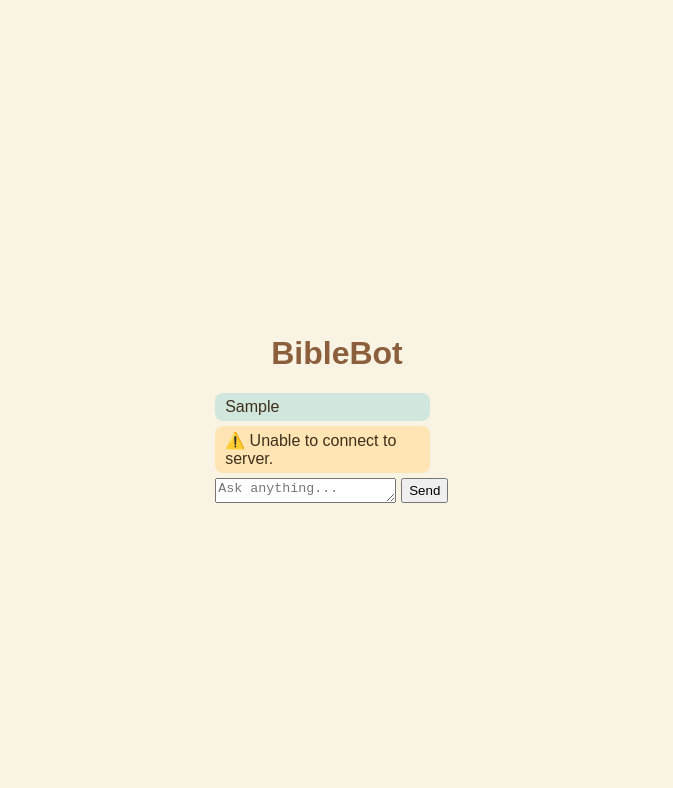
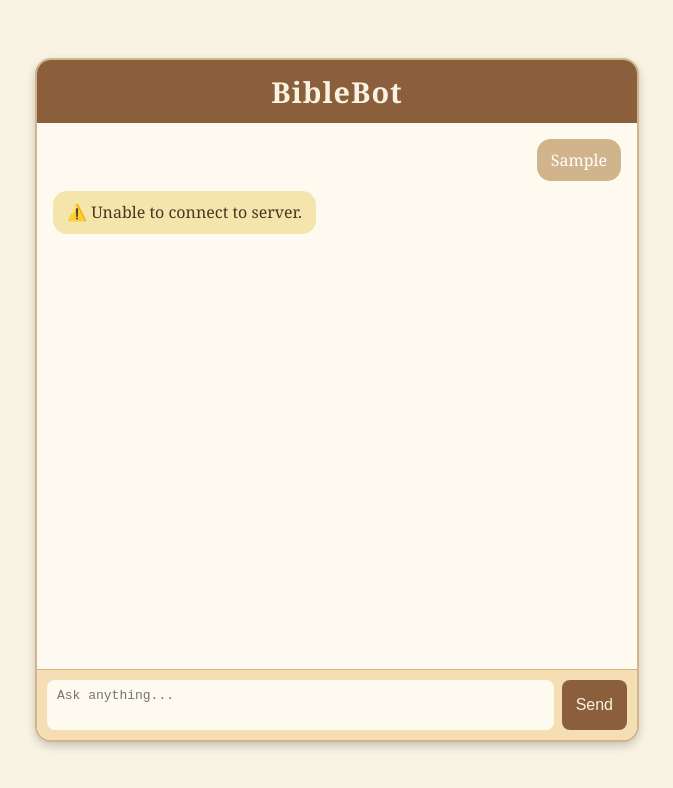
Before and after one commit to edbower-ai/biblebot-mockup, a plain HTML site: page index.html in a window 1280 px wide. Both pictures are taken after typing "Sample" into the empty fields and a click on the button "Send". Shown: the whole page, without its empty margins (303-976 px from the left). Drawn offline with Linux system fonts and the light colour scheme; no server answers.

Commit message:
Update styles.css

```diff
--- a/styles.css
+++ b/styles.css
@@ -1,83 +1,95 @@
 body {
-  font-family: Arial, sans-serif;
   background-color: #f9f3e3;
-  color: #3e2f1c;
+  font-family: 'Georgia', serif;
   display: flex;
   justify-content: center;
   align-items: center;
   height: 100vh;
+  margin: 0;
 }
 
-#app {
-  width: 100%;
-  max-width: 500px;
-  background: #fff8f0;
-  border: 2px solid #d4b28c;
-  border-radius: 12px;
-  padding: 20px;
-  box-shadow: 0 4px 10px rgba(0,0,0,0.1);
+.chat-container {
+  background-color: #fffaf0;
+  border: 2px solid #d2b48c;
+  border-radius: 16px;
+  box-shadow: 0 4px 10px rgba(0, 0, 0, 0.2);
+  width: 90%;
+  max-width: 600px;
+  display: flex;
+  flex-direction: column;
+  height: 85vh;
+  overflow: hidden;
 }
 
-h1 {
+.title {
   text-align: center;
-  color: #8b5e3c;
+  background-color: #8b5e3c;
+  color: #f9f3e3;
+  padding: 12px 0;
+  margin: 0;
+  font-size: 1.8em;
+  letter-spacing: 1px;
 }
 
-.chat {
-  height: 300px;
+.chat-box {
+  flex-grow: 1;
+  padding: 16px;
   overflow-y: auto;
-  border: 1px solid #d4b28c;
-  padding: 10px;
-  margin-bottom: 10px;
-  background: #fff0e5;
-  border-radius: 8px;
+  display: flex;
+  flex-direction: column;
+  gap: 10px;
 }
 
 .message {
-  margin: 5px 0;
-  padding: 5px 10px;
-  border-radius: 8px;
-  max-width: 80%;
+  padding: 10px 14px;
+  border-radius: 14px;
+  max-width: 75%;
+  line-height: 1.4;
 }
 
 .user {
-  background: #d1e7dd;
   align-self: flex-end;
+  background-color: #d2b48c;
+  color: #fff;
 }
 
 .bot {
-  background: #ffe5b4;
+  align-self: flex-start;
+  background-color: #f3e5ab;
+  color: #4b3621;
 }
 
 .input-container {
   display: flex;
-  gap: 5px;
+  padding: 10px;
+  background-color: #f5deb3;
+  border-top: 1px solid #d2b48c;
 }
 
-#userInput {
+textarea {
   flex: 1;
-  padding: 10px;
+  border: none;
   border-radius: 8px;
-  border: 1px solid #d4b28c;
+  padding: 8px 10px;
+  font-size: 1em;
   resize: none;
-  overflow: hidden;
-  min-height: 40px;
+  outline: none;
+  background-color: #fffaf0;
+  color: #4b3621;
 }
 
-#sendBtn {
-  padding: 10px 15px;
-  background-color: #d4b28c;
+button {
+  background-color: #8b5e3c;
+  color: #f9f3e3;
   border: none;
   border-radius: 8px;
+  padding: 8px 14px;
+  margin-left: 8px;
   cursor: pointer;
+  font-size: 1em;
+  transition: 0.2s;
 }
 
-#sendBtn:hover {
-  background-color: #c49e73;
+button:hover {
+  background-color: #a47148;
 }
-
-#status {
-  font-size: 0.9em;
-  text-align: center;
-  color: #8b5e3c;
-}
```
